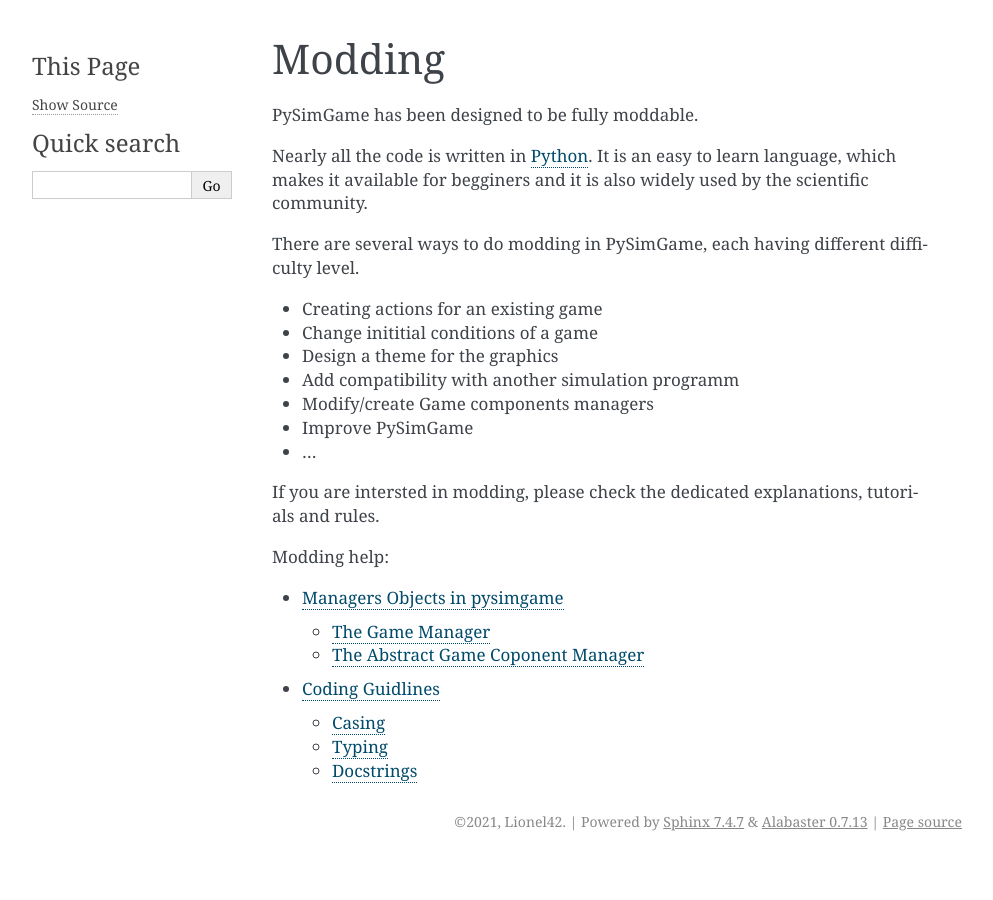
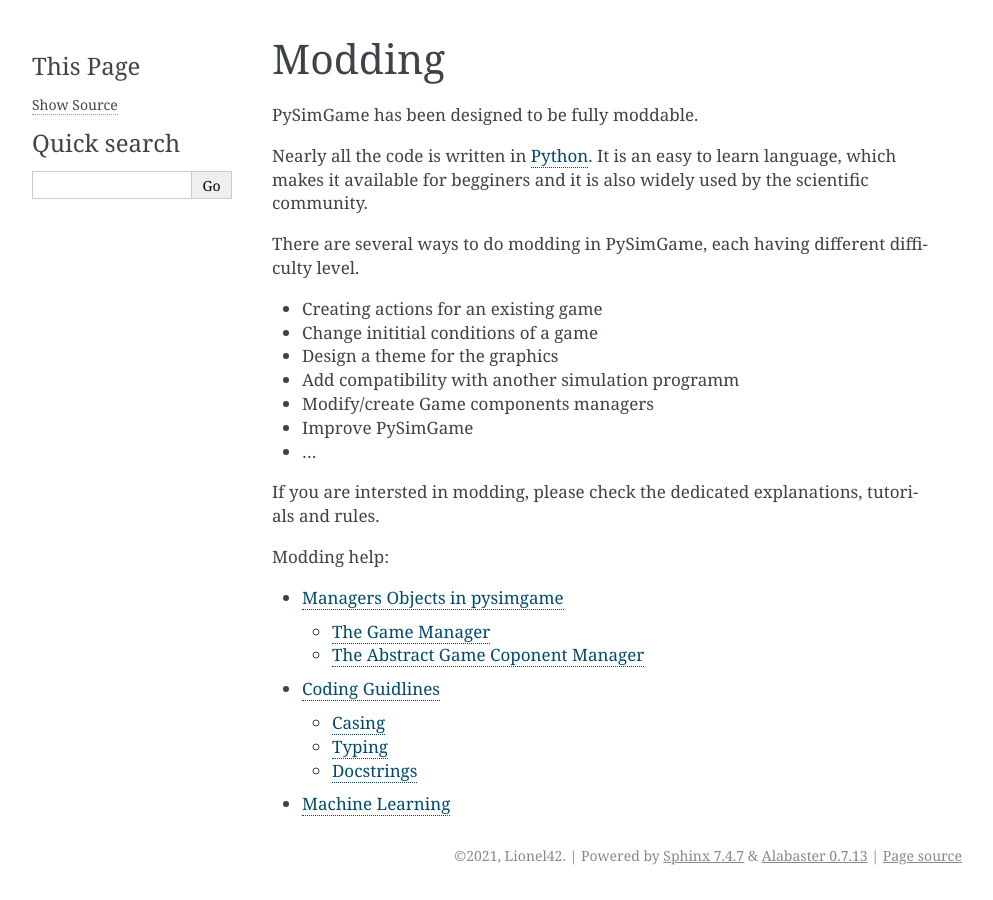
Before and after one commit to ScienceGamez/pysimgame, a Sphinx documentation site: the page built from docs/source/modding/index.rst, in a window 1280 px wide. Shown: the whole page, without its empty margins (148-1141 px from the left). Built offline with Sphinx 7.4.7, drawn with Linux system fonts in a browser that asks for light colours.

Commit message:
adding ml to doc

```diff
--- a/docs/source/modding/index.rst
+++ b/docs/source/modding/index.rst
@@ -31,3 +31,4 @@ explanations, tutorials and rules.
 
    managers
    coding_guidlines
+   ml
--- /dev/null
+++ b/docs/source/modding/ml.rst
@@ -0,0 +1,5 @@
+Machine Learning
+================
+
+.. automodule:: pysimgame.ml
+    :members:
```
